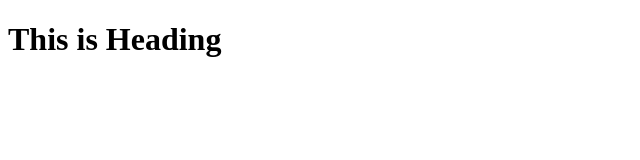
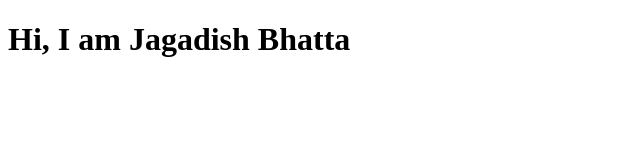
Before and after one commit to ifeeldeveloper/ifeeldeveloper.github.io, a plain HTML site: page index.html in a window 1280 px wide. Shown: the whole page, without its empty margins (0-640 px from the left). Drawn offline with Linux system fonts and the light colour scheme.

Commit message:
Added my name

```diff
--- a/index.html
+++ b/index.html
@@ -6,6 +6,6 @@
     <title>Document</title>
   </head>
   <body>
-    <h1>This is Heading</h1>
+    <h1>Hi, I am Jagadish Bhatta</h1>
   </body>
 </html>
```
